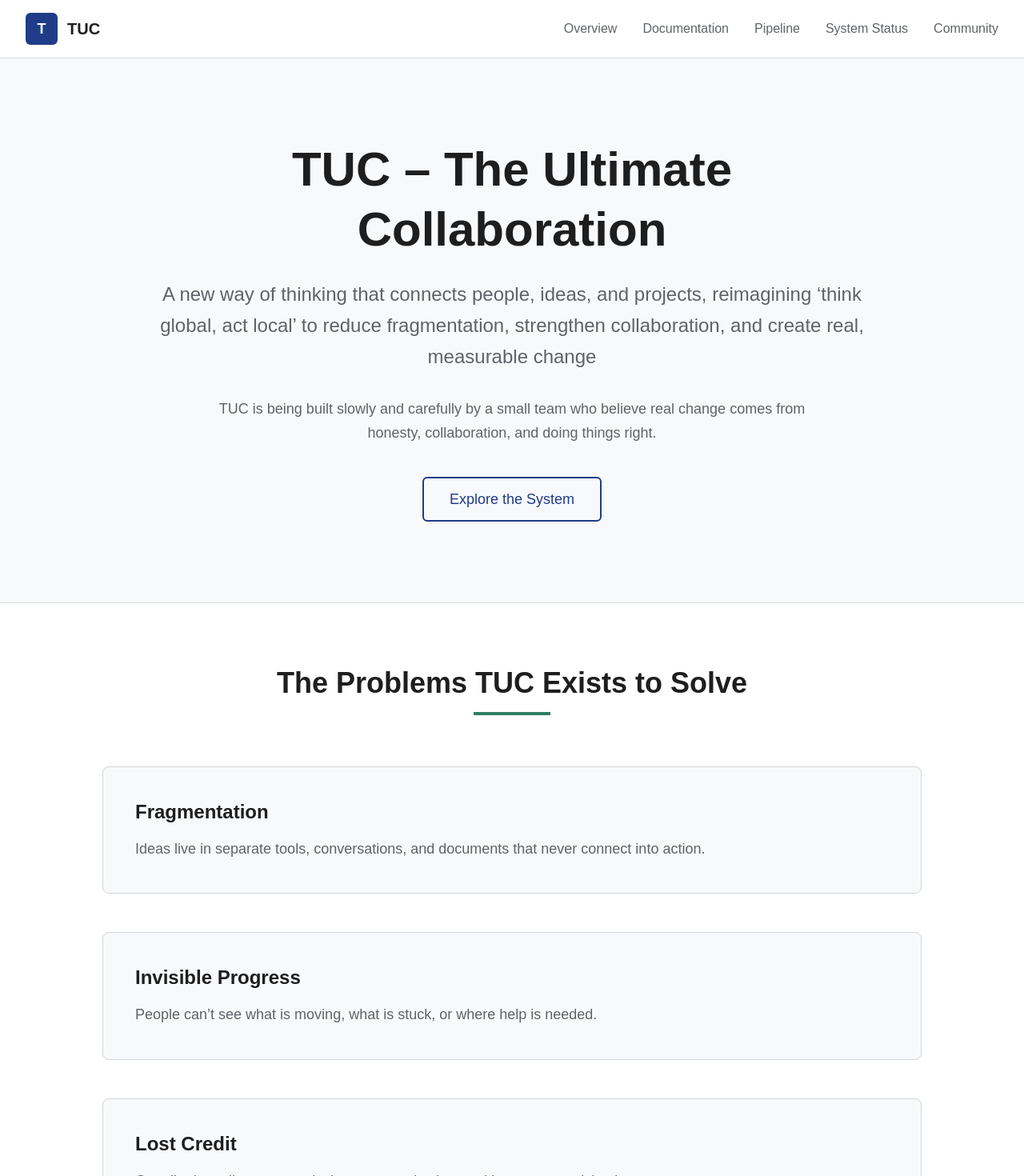
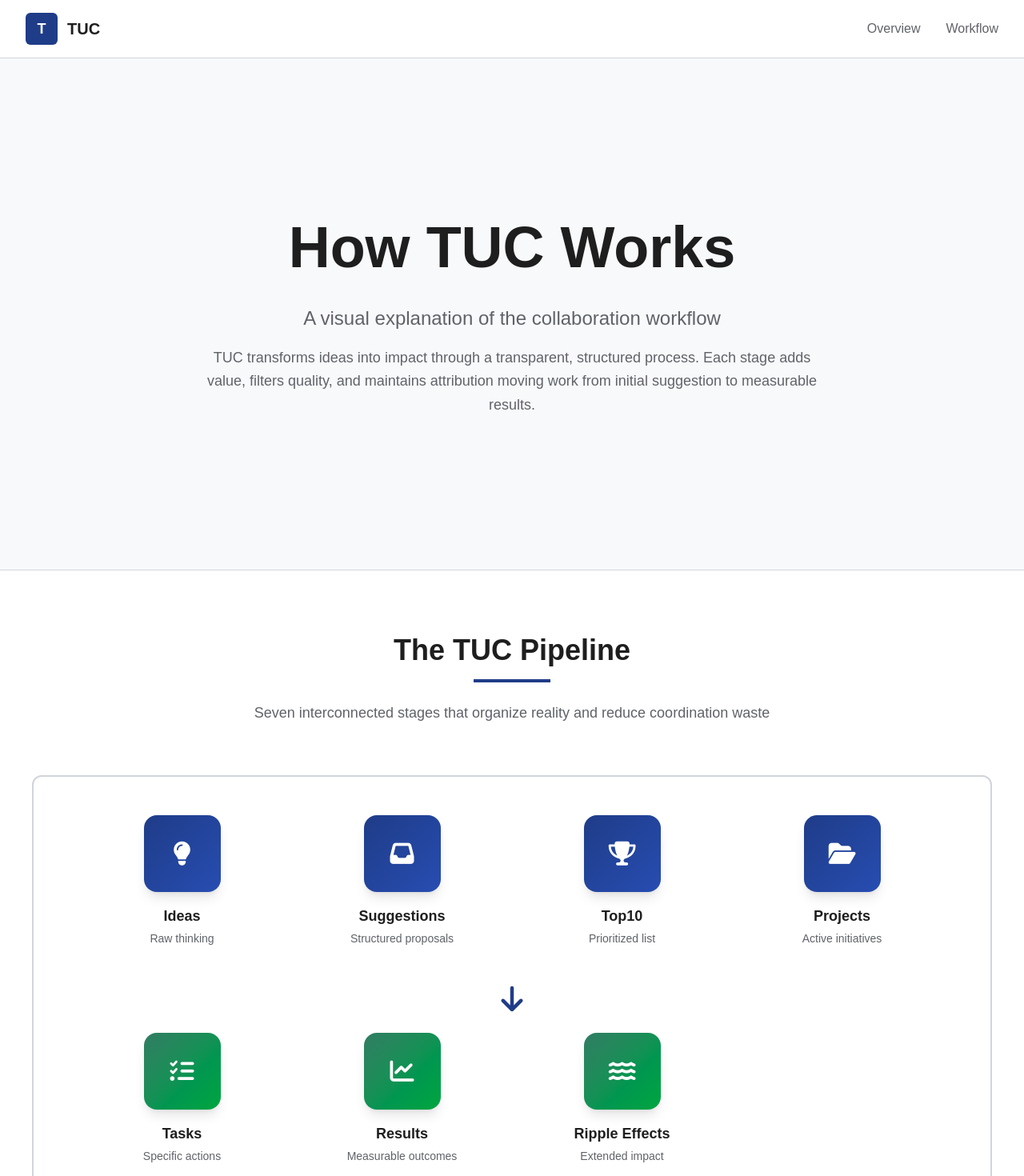
Before and after one commit to peterrobert/TUC_WEBSITE, a React (Vite) app: page /workflow in a window 1280 px wide. Shown: the top 1470 px of the page at 80% size. Built offline with nearby package versions, Linux system fonts and the light colour scheme; a web font is replaced by a local one.

Commit message:
Workflow hero and stage ideas

```diff
--- a/package.json
+++ b/package.json
@@ -11,7 +11,8 @@
   },
   "dependencies": {
     "react": "^19.2.0",
-    "react-dom": "^19.2.0"
+    "react-dom": "^19.2.0",
+    "react-router-dom": "^7.12.0"
   },
   "devDependencies": {
     "@eslint/js": "^9.39.1",
@@ -32,5 +33,4 @@
     "typescript-eslint": "^8.46.4",
     "vite": "^7.2.4"
   }
-
 }
--- a/src/App.tsx
+++ b/src/App.tsx
@@ -1,11 +1,17 @@
+import { BrowserRouter } from "react-router-dom";
+import { Routes, Route } from "react-router-dom";
 import "./App.css";
 import LandingPage from "./pages/landing-page";
+import WorkFlowPage from "./pages/work-flow-page";
 
 function App() {
   return (
-    <>
-      <LandingPage />
-    </>
+    <BrowserRouter>
+      <Routes>
+        <Route path="/" element={<LandingPage />} />
+        <Route path="/workflow" element={<WorkFlowPage />} />
+      </Routes>
+    </BrowserRouter>
   );
 }
 
--- a/src/data/landingPage.ts
+++ b/src/data/landingPage.ts
@@ -84,7 +84,12 @@ const landingPageData = {
       {
         "title": "Lost Potential",
         "description":"Because of these problems, enormous value never becomes real.\n Ideas stall.\nPeople disengage.\nCommunities remain under-resourced.\nSolutions that work once fail to spread.\n\nWhat is wasted:\nHuman creativity\nTime and effort\nLocal knowledge\nTrust and motivation\nOpportunities for collective growth\n\nWhy it matters:\nLost potential is not abstract. It shapes livelihoods, progress, and possibility.\nTUC exists to reduce this waste by making coordination reliable and reusable."
+      },
+      {
+        "title": "In Plain Language (Human Grounding)",
+        "description": "TUC is a place where helpful work does not disappear.\n\nIt transforms \"Someone should do something\" into \"Here is what is happening, who is involved, and what comes next.\"\n\nIt gives strong ideas a permanent home — where they can grow, evolve, and be carried forward by many contributors instead of fading into silence."
       }
+
     ],
     "quote": {
       "text": "Creativity is abundant. Coordination is scarce. We don't lack good ideas—we lack systems that help those ideas find the right people, resources, and momentum."
--- a/src/layouts/Navigation.tsx
+++ b/src/layouts/Navigation.tsx
@@ -1,7 +1,39 @@
 import { useState } from "react";
+
+const navigation = [
+  {
+    label: "Overview",
+    path: "/",
+  },
+
+  {
+    label: "Workflow",
+    path: "/workflow",
+  },
+];
 
 const Navigation = () => {
   const [open, setOpen] = useState(false);
+  const displayNavItem = navigation.map((item) => {
+    return (
+      <a
+        href={item.path}
+        className="text-medium-gray hover:text-deep-blue font-medium transition-colors"
+      >
+        {item.label}
+      </a>
+    );
+  });
+  const displayMobileNavItem = navigation.map((item) => {
+    return (
+      <a
+        href={item.path}
+        className="text-medium-gray hover:text-deep-blue font-medium transition-colors"
+      >
+        {item.label}
+      </a>
+    );
+  });
 
   return (
     <header
@@ -22,36 +54,7 @@ const Navigation = () => {
 
         {/* DESKTOP NAV */}
         <nav className="hidden md:flex items-center space-x-8">
-          <a
-            href="#"
-            className="text-medium-gray hover:text-deep-blue font-medium transition-colors"
-          >
-            Overview
-          </a>
-          <a
-            href="#"
-            className="text-medium-gray hover:text-deep-blue font-medium transition-colors"
-          >
-            Documentation
-          </a>
-          <a
-            href="#"
-            className="text-medium-gray hover:text-deep-blue font-medium transition-colors"
-          >
-            Pipeline
-          </a>
-          <a
-            href="#"
-            className="text-medium-gray hover:text-deep-blue font-medium transition-colors"
-          >
-            System Status
-          </a>
-          <a
-            href="#"
-            className="text-medium-gray hover:text-deep-blue font-medium transition-colors"
-          >
-            Community
-          </a>
+          {displayNavItem}
         </nav>
 
         {/* MOBILE MENU BUTTON */}
@@ -75,36 +78,7 @@ const Navigation = () => {
         }`}
       >
         <nav className="flex flex-col bg-white border-t border-cool-gray px-4 py-4 space-y-4">
-          <a
-            href="#"
-            className="text-medium-gray hover:text-deep-blue font-medium transition-colors"
-          >
-            Overview
-          </a>
-          <a
-            href="#"
-            className="text-medium-gray hover:text-deep-blue font-medium transition-colors"
-          >
-            Documentation
-          </a>
-          <a
-            href="#"
-            className="text-medium-gray hover:text-deep-blue font-medium transition-colors"
-          >
-            Pipeline
-          </a>
-          <a
-            href="#"
-            className="text-medium-gray hover:text-deep-blue font-medium transition-colors"
-          >
-            System Status
-          </a>
-          <a
-            href="#"
-            className="text-medium-gray hover:text-deep-blue font-medium transition-colors"
-          >
-            Community
-          </a>
+          {displayMobileNavItem}
         </nav>
       </div>
     </header>
--- a/src/main.tsx
+++ b/src/main.tsx
@@ -1,5 +1,6 @@
 import { StrictMode } from "react";
 import { createRoot } from "react-dom/client";
+
 import "./index.css";
 import App from "./App.tsx";
 import Navigation from "./layouts/Navigation.tsx";
--- /dev/null
+++ b/src/pages/work-flow-page/HeroSection.tsx
@@ -0,0 +1,27 @@
+const HeroSection = () => {
+  return (
+    <section
+      id="hero-section"
+      className="min-h-[60vh] sm:min-h-[70vh] lg:min-h-[80vh] flex items-center justify-center border-b border-cool-gray"
+    >
+      <div className="max-w-6xl mx-auto px-4 sm:px-6 md:px-10 lg:px-12 text-center">
+        <h1 className="text-3xl sm:text-4xl md:text-5xl lg:text-6xl xl:text-7xl font-serif font-bold text-dark-gray mb-4 sm:mb-6 leading-tight">
+          How TUC Works
+        </h1>
+
+        <p className="text-base sm:text-lg md:text-xl lg:text-2xl text-medium-gray font-serif mb-3 sm:mb-4 leading-relaxed">
+          A visual explanation of the collaboration workflow
+        </p>
+
+        <p className="text-sm sm:text-base md:text-lg text-medium-gray max-w-xl sm:max-w-2xl lg:max-w-3xl mx-auto leading-relaxed">
+          TUC transforms ideas into impact through a transparent, structured
+          process. Each stage adds value, filters quality, and maintains
+          attribution moving work from initial suggestion to measurable results.
+        </p>
+      </div>
+    </section>
+  );
+};
+
+export default HeroSection;
+// bg-white
--- /dev/null
+++ b/src/pages/work-flow-page/StageIdeasSection.tsx
@@ -0,0 +1,127 @@
+const StageIdeasSection = () => {
+  return (
+    <section
+      id="pipeline-overview-section"
+      className="py-12 sm:py-16 lg:py-20 px-4 sm:px-6 lg:px-10 bg-white"
+    >
+      <div className="max-w-7xl mx-auto">
+        {/* HEADER */}
+        <div className="text-center mb-10 sm:mb-14 lg:mb-16">
+          <h2 className="text-2xl sm:text-3xl md:text-4xl font-serif font-bold text-dark-gray mb-3 sm:mb-4">
+            The TUC Pipeline
+          </h2>
+
+          <div className="w-16 sm:w-20 lg:w-24 h-1 bg-deep-blue mx-auto mb-4 sm:mb-6"></div>
+
+          <p className="text-sm sm:text-base md:text-lg text-medium-gray max-w-xl sm:max-w-2xl lg:max-w-3xl mx-auto">
+            Seven interconnected stages that organize reality and reduce
+            coordination waste
+          </p>
+        </div>
+
+        {/* PIPELINE DIAGRAM */}
+        <div
+          id="pipeline-diagram"
+          className="bg-white border-2 border-cool-gray rounded-xl p-4 sm:p-6 md:p-8 lg:p-12 mb-10 sm:mb-14 lg:mb-16"
+        >
+          {/* TOP ROW */}
+          <div className="flex flex-col md:flex-row items-center justify-between gap-8 md:gap-0 mb-6">
+            {[
+              { icon: "fa-lightbulb", title: "Ideas", desc: "Raw thinking" },
+              {
+                icon: "fa-inbox",
+                title: "Suggestions",
+                desc: "Structured proposals",
+              },
+              { icon: "fa-trophy", title: "Top10", desc: "Prioritized list" },
+              {
+                icon: "fa-folder-open",
+                title: "Projects",
+                desc: "Active initiatives",
+              },
+            ].map((item, index) => (
+              <div
+                key={index}
+                className="flex-1 text-center pipeline-connector"
+              >
+                <div className="w-16 h-16 sm:w-20 sm:h-20 lg:w-24 lg:h-24 bg-gradient-to-br from-deep-blue to-bright-blue rounded-xl sm:rounded-2xl flex items-center justify-center mx-auto mb-3 sm:mb-4 shadow-lg">
+                  <i
+                    className={`fa-solid ${item.icon} text-white text-lg sm:text-2xl lg:text-3xl`}
+                  ></i>
+                </div>
+
+                <h4 className="text-sm sm:text-base lg:text-lg font-semibold text-dark-gray mb-1">
+                  {item.title}
+                </h4>
+
+                <p className="text-xs sm:text-sm text-medium-gray">
+                  {item.desc}
+                </p>
+              </div>
+            ))}
+          </div>
+
+          {/* ARROW */}
+          <div className="flex items-center justify-center py-4 sm:py-6">
+            <i className="fa-solid fa-arrow-down text-2xl sm:text-3xl lg:text-4xl text-deep-blue"></i>
+          </div>
+
+          {/* BOTTOM ROW */}
+          <div className="flex flex-col md:flex-row items-center justify-between gap-8 md:gap-0">
+            {[
+              {
+                icon: "fa-list-check",
+                title: "Tasks",
+                desc: "Specific actions",
+              },
+              {
+                icon: "fa-chart-line",
+                title: "Results",
+                desc: "Measurable outcomes",
+              },
+              {
+                icon: "fa-water",
+                title: "Ripple Effects",
+                desc: "Extended impact",
+              },
+            ].map((item, index) => (
+              <div
+                key={index}
+                className="flex-1 text-center pipeline-connector"
+              >
+                <div className="w-16 h-16 sm:w-20 sm:h-20 lg:w-24 lg:h-24 bg-gradient-to-br from-dark-cyan to-green-600 rounded-xl sm:rounded-2xl flex items-center justify-center mx-auto mb-3 sm:mb-4 shadow-lg">
+                  <i
+                    className={`fa-solid ${item.icon} text-white text-lg sm:text-2xl lg:text-3xl`}
+                  ></i>
+                </div>
+
+                <h4 className="text-sm sm:text-base lg:text-lg font-semibold text-dark-gray mb-1">
+                  {item.title}
+                </h4>
+
+                <p className="text-xs sm:text-sm text-medium-gray">
+                  {item.desc}
+                </p>
+              </div>
+            ))}
+
+            <div className="hidden md:block flex-1"></div>
+          </div>
+        </div>
+
+        {/* QUOTE BLOCK */}
+        <div className="bg-deep-blue text-white rounded-xl p-5 sm:p-8 lg:p-10 text-center">
+          <p className="text-sm sm:text-base md:text-lg lg:text-xl font-serif leading-relaxed max-w-xl sm:max-w-2xl lg:max-w-4xl mx-auto">
+            "Each stage serves a specific purpose: filtering noise, adding
+            structure, maintaining attribution, and ensuring resources flow to
+            valuable work. The pipeline reduces waste by preventing premature
+            commitment and ensuring ideas are evaluated before execution
+            begins."
+          </p>
+        </div>
+      </div>
+    </section>
+  );
+};
+
+export default StageIdeasSection;
--- /dev/null
+++ b/src/pages/work-flow-page/WorkFlowPage.tsx
@@ -0,0 +1,13 @@
+import HeroSection from "./HeroSection";
+import StageIdeasSection from "./StageIdeasSection";
+
+const WorkFlowPage = () => {
+  return (
+    <>
+      <HeroSection />
+      <StageIdeasSection />
+    </>
+  );
+};
+
+export default WorkFlowPage;
--- /dev/null
+++ b/src/pages/work-flow-page/index.ts
@@ -0,0 +1,2 @@
+import WorkFlowPage from "./WorkFlowPage";
+export default WorkFlowPage;
```
Also changed, not shown: 1 other file (tests, documents, lock files or other folders).
